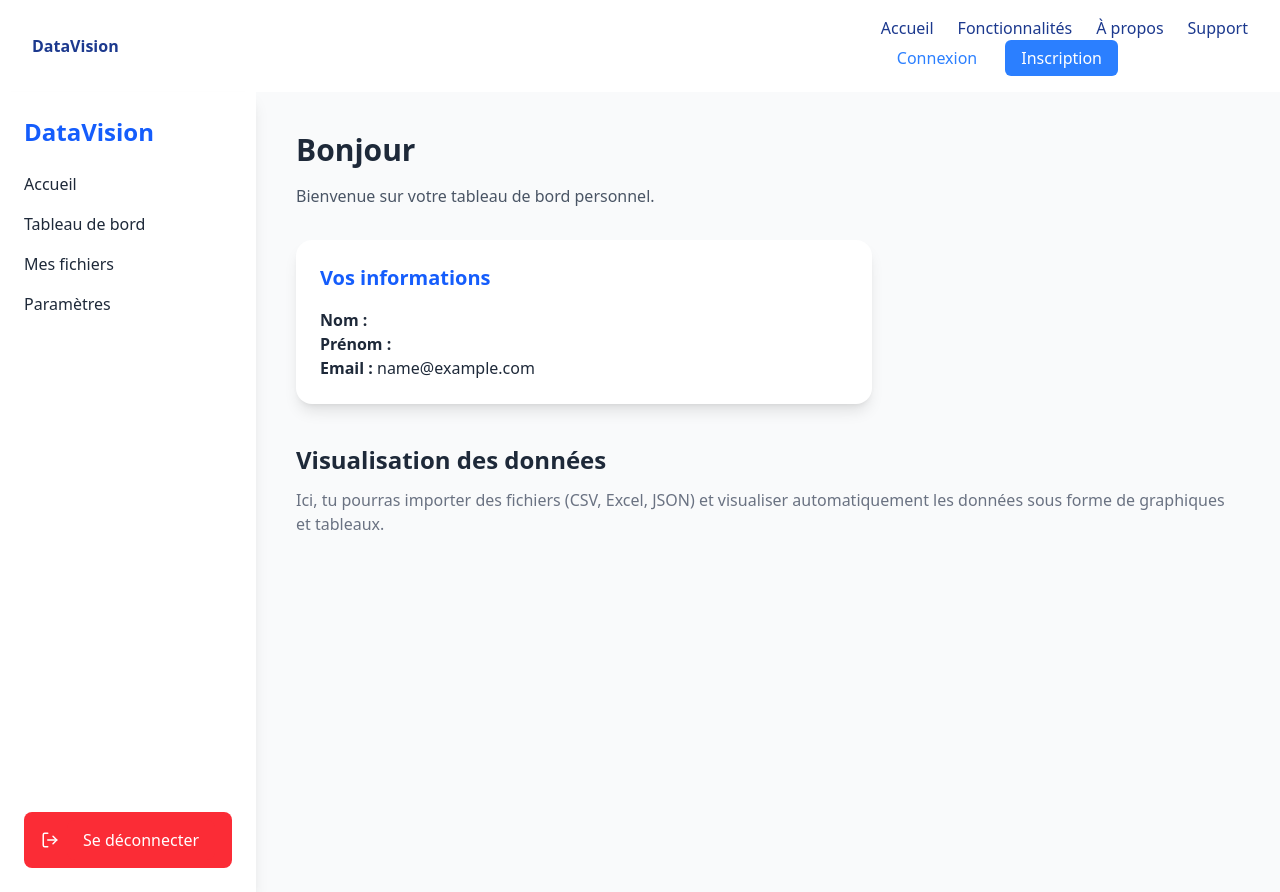
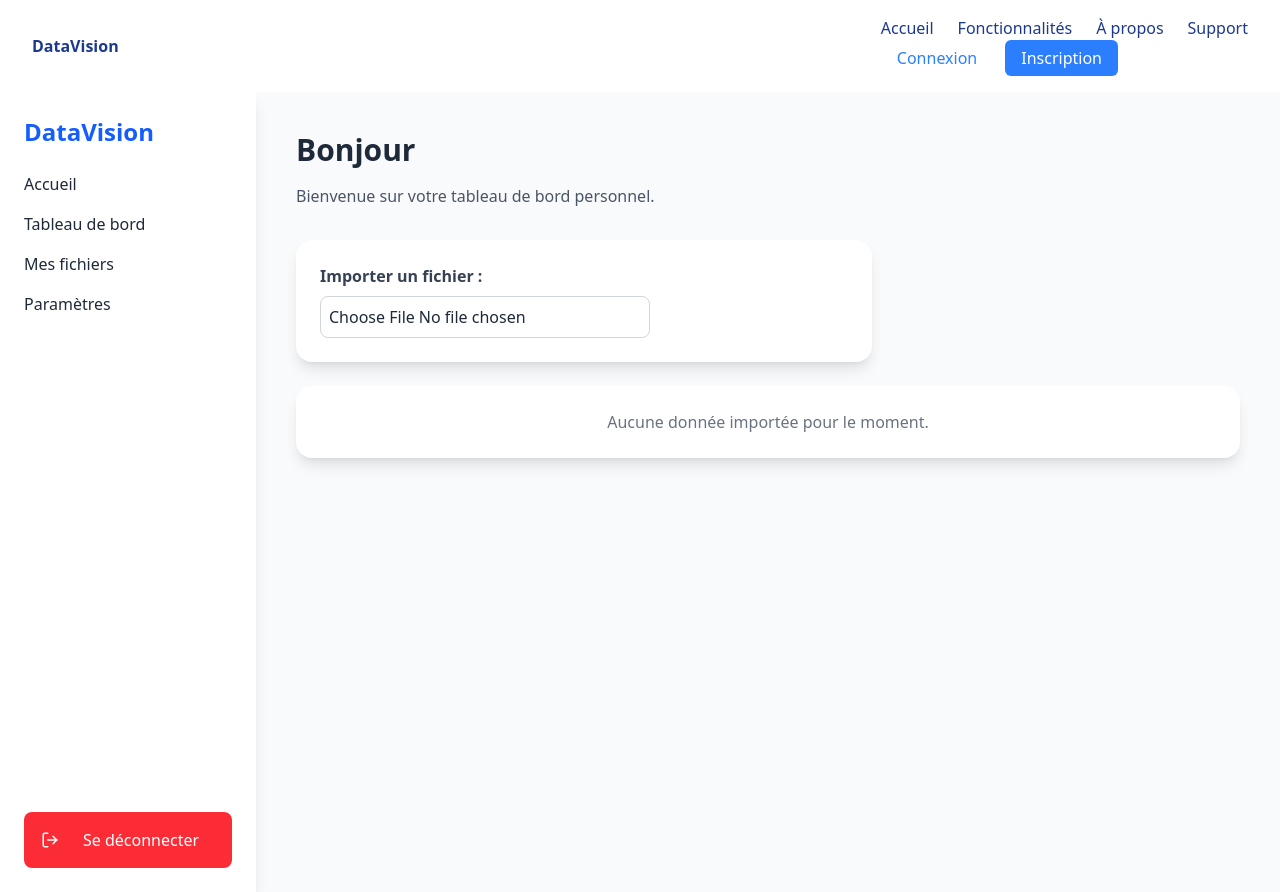
Before and after one commit to Hichm19/DataVision, a React (Vite) app: page /dashboard in a window 1280 px wide. Built offline with nearby package versions, Linux system fonts and the light colour scheme; sample sign-in values are in the browser's storage.

Commit message:
version 2 du dashboard

```diff
--- a/src/components/connected/dashboard.jsx
+++ b/src/components/connected/dashboard.jsx
@@ -1,26 +1,60 @@
 import React, { useEffect, useState } from "react";
 import { useNavigate } from "react-router-dom";
-import { LogOut } from "lucide-react"; // icône propre et moderne
-import Deconnexion from "../Deconnexion"
+import { LogOut } from "lucide-react";
+import Deconnexion from "../Deconnexion";
+
 function Dashboard() {
   const navigate = useNavigate();
   const [user, setUser] = useState(null);
+  const [fileData, setFileData] = useState(null); // fichier importé
+  const [tableData, setTableData] = useState([]); // contenu du fichier sous forme de tableau
 
-  // Vérifier si l’utilisateur est connecté
+  // Vérifie si l'utilisateur est connecté
   useEffect(() => {
     const isLogged = localStorage.getItem("isLogged");
     const currentUser = JSON.parse(localStorage.getItem("currentUser"));
-
     if (isLogged !== "true" || !currentUser) {
-      navigate("/connexion"); // redirection si non connecté
+      navigate("/connexion");
     } else {
       setUser(currentUser);
     }
   }, [navigate]);
 
+  // Lorsqu'on sélectionne un fichier
+  const handleFileUpload = (e) => {
+    const file = e.target.files[0];
+    if (!file) return;
+    setFileData(file);
+  };
 
+  // Lecture et affichage du fichier CSV
+  const handleFileSubmit = () => {
+    if (!fileData) return;
 
-  if (!user) return null; // Évite d’afficher avant le chargement
+    const reader = new FileReader();
+
+    // Fonction appelée quand la lecture est terminée
+    reader.onload = (event) => {
+      const text = event.target.result;
+
+      // Conversion du texte CSV en tableau d'objets JS
+      const lines = text.split("\n").filter(line => line.trim() !== "");
+      const headers = lines[0].split(",").map(h => h.trim());
+      const rows = lines.slice(1).map(line => {
+        const values = line.split(",");
+        return headers.reduce((obj, header, i) => {
+          obj[header] = values[i]?.trim() || "";
+          return obj;
+        }, {});
+      });
+
+      setTableData(rows);
+    };
+
+    reader.readAsText(fileData); // lire le fichier comme texte
+  };
+
+  if (!user) return null;
 
   return (
     <div className="flex w-screen h-screen bg-gray-50 dark:bg-gray-900 text-gray-800 dark:text-gray-100">
@@ -31,45 +65,77 @@ function Dashboard() {
             DataVision
           </h2>
           <ul className="space-y-4">
-            <li className="cursor-pointer hover:text-blue-500"> Accueil</li>
+            <li className="cursor-pointer hover:text-blue-500">Accueil</li>
             <li className="cursor-pointer hover:text-blue-500">Tableau de bord</li>
             <li className="cursor-pointer hover:text-blue-500">Mes fichiers</li>
             <li className="cursor-pointer hover:text-blue-500">Paramètres</li>
           </ul>
         </div>
-
-            <div className="flex items-center justify-center gap-2 bg-red-500 hover:bg-red-600 text-white py-2 px-4 rounded-lg transition" >
-                <LogOut size={18} />
-                <Deconnexion/>
-            </div>
+        <div className="flex items-center justify-center gap-2 bg-red-500 hover:bg-red-600 text-white py-2 px-4 rounded-lg transition">
+          <LogOut size={18} />
+          <Deconnexion />
+        </div>
       </aside>
 
       {/* --- Contenu principal --- */}
       <main className="flex-1 p-10 overflow-y-auto">
-        <h1 className="text-3xl font-bold mb-4">
-          Bonjour {user.prenom}
-        </h1>
+        <h1 className="text-3xl font-bold mb-4">Bonjour {user.prenom}</h1>
         <p className="text-gray-600 dark:text-gray-400 mb-8">
           Bienvenue sur votre tableau de bord personnel.
         </p>
 
-        {/* --- Informations utilisateur --- */}
-        <div className="bg-white dark:bg-gray-800 p-6 rounded-2xl shadow-lg w-full max-w-xl">
-          <h2 className="text-xl font-semibold mb-4 text-blue-600 dark:text-blue-400">
-            Vos informations
-          </h2>
-          <p><strong>Nom :</strong> {user.nom}</p>
-          <p><strong>Prénom :</strong> {user.prenom}</p>
-          <p><strong>Email :</strong> {user.email}</p>
+        {/* --- Import fichier --- */}
+        <div className="bg-white dark:bg-gray-800 p-6 rounded-2xl shadow-lg w-full max-w-xl mb-6">
+          <label className="block text-gray-700 dark:text-gray-300 mb-2 font-semibold">
+            Importer un fichier :
+          </label>
+          <input
+            type="file"
+            accept=".csv"
+            onChange={handleFileUpload}
+            className="p-2 border border-gray-300 rounded-lg dark:bg-gray-700 dark:text-white"
+          />
+
+          {fileData && (
+            <button
+              onClick={handleFileSubmit}
+              className="mt-4 bg-blue-600 hover:bg-blue-700 text-white py-2 px-4 rounded-lg transition"
+            >
+              Envoyer le fichier
+            </button>
+          )}
         </div>
 
-        {/* --- Zone de contenu dynamique (future) --- */}
-        <div className="mt-10">
-          <h2 className="text-2xl font-semibold mb-3">Visualisation des données </h2>
-          <p className="text-gray-500 dark:text-gray-400">
-            Ici, tu pourras importer des fichiers (CSV, Excel, JSON) et visualiser automatiquement les données
-            sous forme de graphiques et tableaux.
-          </p>
+        {/* --- Zone de visualisation --- */}
+        <div className="bg-white dark:bg-gray-800 p-6 rounded-2xl shadow-lg w-full max-w-5xl overflow-x-auto">
+          {tableData.length > 0 ? (
+            <table className="w-full border-collapse">
+              <thead>
+                <tr>
+                  {Object.keys(tableData[0]).map((header, i) => (
+                    <th key={i} className="border px-3 py-2 bg-gray-100 dark:bg-gray-700">
+                      {header}
+                    </th>
+                  ))}
+                </tr>
+              </thead>
+              <tbody>
+                {tableData.slice(0, 5).map((row, i) => (
+                  <tr key={i}>
+                    {Object.values(row).map((value, j) => (
+                      <td key={j} className="border px-3 py-2 text-sm">
+                        {value}
+                      </td>
+                    ))}
+                  </tr>
+                ))}
+              </tbody>
+            </table>
+          ) : (
+            <p className="text-gray-500 dark:text-gray-400 text-center">
+              Aucune donnée importée pour le moment.
+            </p>
+          )}
         </div>
       </main>
     </div>
```
